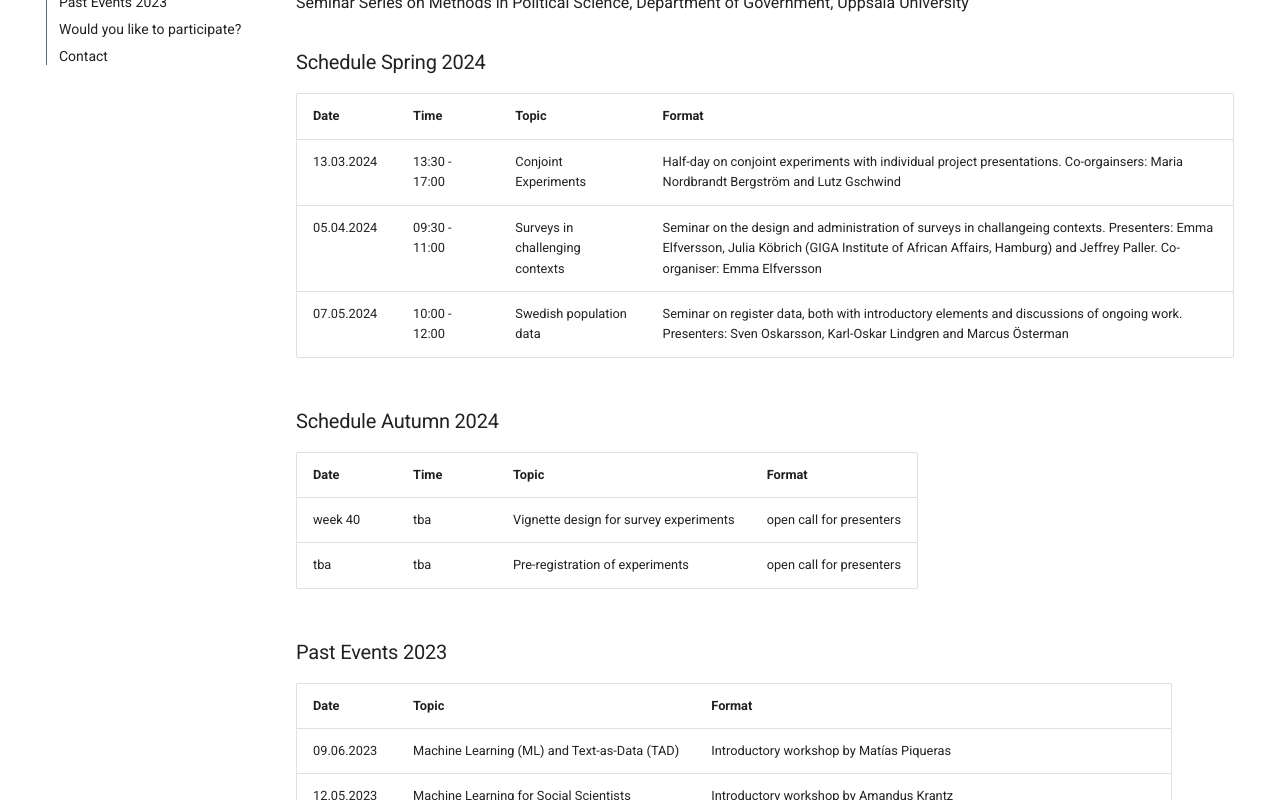
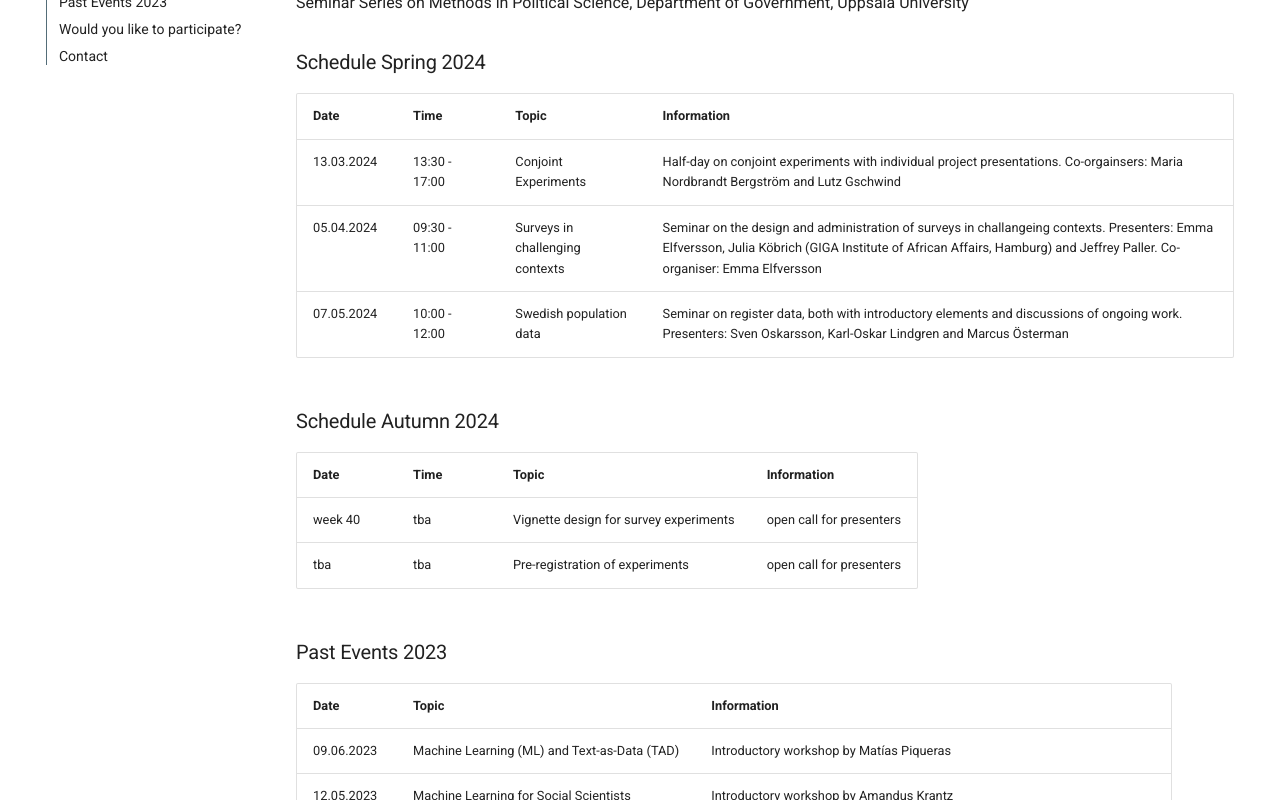
Before and after one commit to sophiemainz/polmethods-website, an MkDocs documentation site: the page built from docs/index.md, in a window 1280 px wide and 1400 px high. Shown: the part 238-1038 px from the top of the window. Built offline with MkDocs 1.6.1 and Material for MkDocs 9.7.7, drawn with Linux system fonts in a browser that asks for light colours.

Commit message:
Information

```diff
--- a/docs/index.md
+++ b/docs/index.md
@@ -4,7 +4,7 @@ Seminar Series on Methods in Political Science, Department of Government, Uppsal
 
 ### Schedule Spring 2024
 
-| Date       | Time       | Topic        | Format                                  |
+| Date       | Time       | Topic        | Information                                  |
 |------------|------------|------------|--------------------------------------|
 | 13.03.2024 | 13:30 - 17:00 | Conjoint Experiments | Half-day on conjoint experiments with individual project presentations. Co-orgainsers: Maria Nordbrandt Bergström and Lutz Gschwind |
 | 05.04.2024 | 09:30 - 11:00 | Surveys in challenging contexts | Seminar on the design and administration of surveys in challangeing contexts. Presenters: Emma Elfversson, Julia Köbrich (GIGA Institute of African Affairs, Hamburg) and Jeffrey Paller. Co-organiser: Emma Elfversson|
@@ -14,7 +14,7 @@ Seminar Series on Methods in Political Science, Department of Government, Uppsal
 
 ### Schedule Autumn 2024
 
-| Date       | Time       | Topic        | Format                                  |
+| Date       | Time       | Topic        | Information                                  |
 |------------|------------|------------|--------------------------------------|
 | week 40 | tba | Vignette design for survey experiments | open call for presenters |
 | tba | tba | Pre-registration of experiments | open call for presenters |
@@ -23,7 +23,7 @@ Seminar Series on Methods in Political Science, Department of Government, Uppsal
 
 ### Past Events 2023
 
-| Date       | Topic        | Format                                  |
+| Date       | Topic        | Information                                  |
 |------------|-------------------|-----------------------------------------|
 | 09.06.2023 | Machine Learning (ML) and Text-as-Data (TAD) | Introductory workshop by Matías Piqueras|
 | 12.05.2023 | Machine Learning for Social Scientists | Introductory workshop by Amandus Krantz|
```
